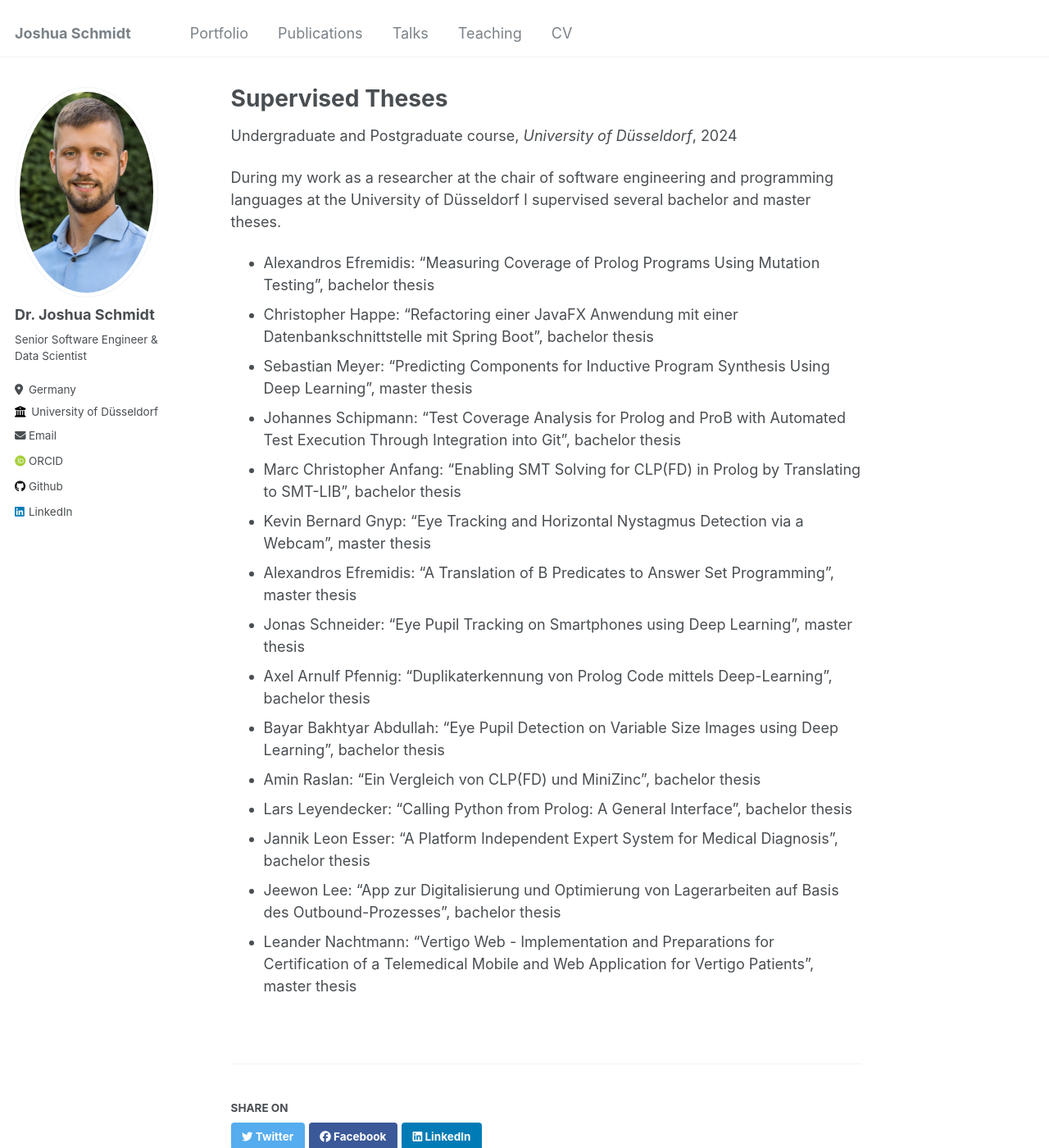
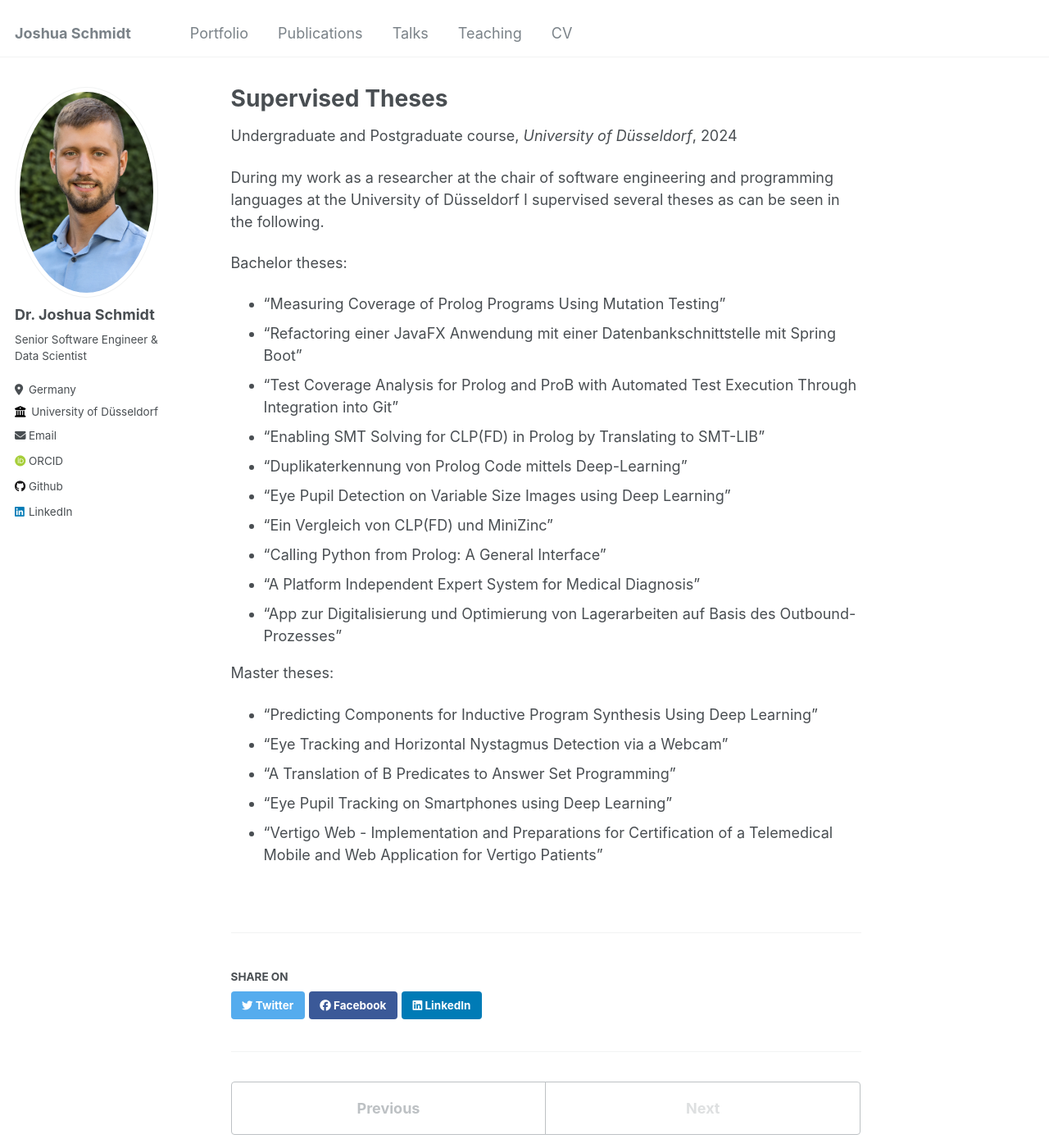
Before and after one commit to Joshua27/joshua27.github.io, a Jekyll site: the page built from _teaching/theses.md, in a window 1280 px wide and 1400 px high. Shown: the whole window at 82% size. Built offline with Jekyll 4.4.1, drawn with Linux system fonts in a browser that asks for light colours; some web fonts are replaced.

Commit message:
remove names

```diff
--- a/_teaching/theses.md
+++ b/_teaching/theses.md
@@ -8,20 +8,23 @@
 location: "Düsseldorf, Germany"
 ---
 
-During my work as a researcher at the chair of software engineering and programming languages at the University of Düsseldorf I supervised several bachelor and master theses.
+During my work as a researcher at the chair of software engineering and programming languages at the University of Düsseldorf I supervised several theses as can be seen in the following.
 
-- Alexandros Efremidis: "Measuring Coverage of Prolog Programs Using Mutation Testing", bachelor thesis
-- Christopher Happe: "Refactoring einer JavaFX Anwendung mit einer Datenbankschnittstelle mit Spring Boot", bachelor thesis
-- Sebastian Meyer: "Predicting Components for Inductive Program Synthesis Using Deep Learning", master thesis
-- Johannes Schipmann: "Test Coverage Analysis for Prolog and ProB with Automated Test Execution Through Integration into Git", bachelor thesis
-- Marc Christopher Anfang: "Enabling SMT Solving for CLP(FD) in Prolog by Translating to SMT-LIB", bachelor thesis
-- Kevin Bernard Gnyp: "Eye Tracking and Horizontal Nystagmus Detection via a Webcam", master thesis
-- Alexandros Efremidis: "A Translation of B Predicates to Answer Set Programming", master thesis
-- Jonas Schneider: "Eye Pupil Tracking on Smartphones using Deep Learning", master thesis
-- Axel Arnulf Pfennig: "Duplikaterkennung von Prolog Code mittels Deep-Learning", bachelor thesis
-- Bayar Bakhtyar Abdullah: "Eye Pupil Detection on Variable Size Images using Deep Learning", bachelor thesis
-- Amin Raslan: "Ein Vergleich von CLP(FD) und MiniZinc", bachelor thesis
-- Lars Leyendecker: "Calling Python from Prolog: A General Interface", bachelor thesis
-- Jannik Leon Esser: "A Platform Independent Expert System for Medical Diagnosis", bachelor thesis
-- Jeewon Lee: "App zur Digitalisierung und Optimierung von Lagerarbeiten auf Basis des Outbound-Prozesses", bachelor thesis
-- Leander Nachtmann: "Vertigo Web - Implementation and Preparations for Certification of a Telemedical Mobile and Web Application for Vertigo Patients", master thesis
+Bachelor theses:
+- "Measuring Coverage of Prolog Programs Using Mutation Testing"
+- "Refactoring einer JavaFX Anwendung mit einer Datenbankschnittstelle mit Spring Boot"
+- "Test Coverage Analysis for Prolog and ProB with Automated Test Execution Through Integration into Git"
+- "Enabling SMT Solving for CLP(FD) in Prolog by Translating to SMT-LIB"
+- "Duplikaterkennung von Prolog Code mittels Deep-Learning"
+- "Eye Pupil Detection on Variable Size Images using Deep Learning"
+- "Ein Vergleich von CLP(FD) und MiniZinc"
+- "Calling Python from Prolog: A General Interface"
+- "A Platform Independent Expert System for Medical Diagnosis"
+- "App zur Digitalisierung und Optimierung von Lagerarbeiten auf Basis des Outbound-Prozesses"
+
+Master theses:
+- "Predicting Components for Inductive Program Synthesis Using Deep Learning"
+- "Eye Tracking and Horizontal Nystagmus Detection via a Webcam"
+- "A Translation of B Predicates to Answer Set Programming"
+- "Eye Pupil Tracking on Smartphones using Deep Learning"
+- "Vertigo Web - Implementation and Preparations for Certification of a Telemedical Mobile and Web Application for Vertigo Patients"
```
